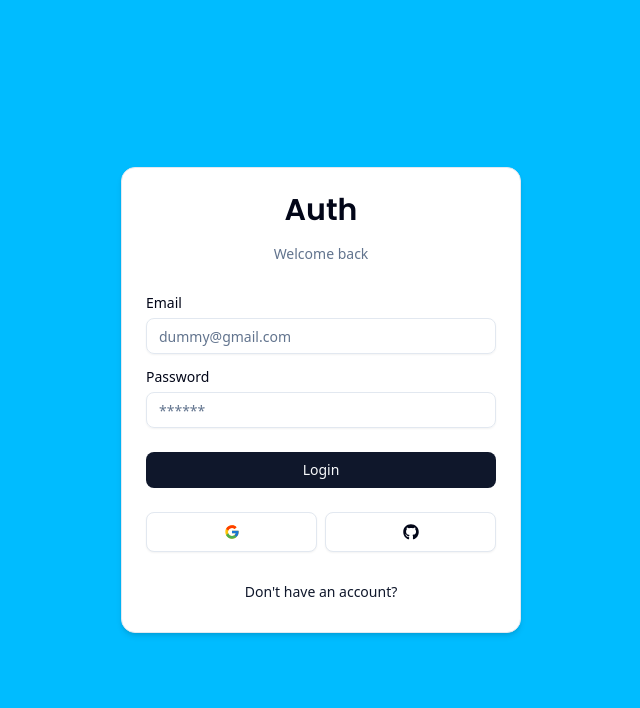
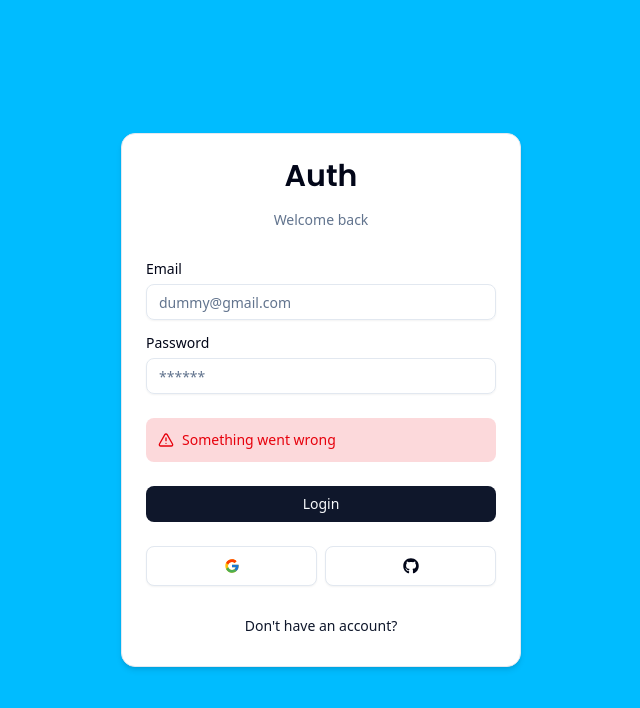
Before and after one commit to devcrafted0/auth-advance, a Next.js app: page /auth/login in a window 1280 px wide. Shown: the top 708 px of the page, without its empty margins (319-959 px from the left). Built offline with nearby package versions, Linux system fonts and the light colour scheme.

Commit message:
Form Error

```diff
--- a/components/auth/login-form.tsx
+++ b/components/auth/login-form.tsx
@@ -15,6 +15,7 @@ import {
 } from "../ui/form";
 import { Input } from "../ui/input";
 import { Button } from "../ui/button";
+import { FormError } from "../form-error";
 
 export const LoginForm = () => {
   const form = useForm<z.infer<typeof LoginSchema>>({
@@ -70,6 +71,7 @@ export const LoginForm = () => {
               )}
             />
           </div>
+          <FormError message="Something went wrong"/>
           <Button type="submit" className="w-full">
             Login
           </Button>
--- /dev/null
+++ b/components/form-error.tsx
@@ -0,0 +1,13 @@
+import { AlertTriangle } from "lucide-react";
+
+export const FormError = ({ message }: { message: string }) => {
+  if (!message) {
+    return null;
+  }
+  return (
+    <div className="bg-destructive/15 p-3 rounded-md flex items-center gap-x-2 text-sm text-destructive">
+      <AlertTriangle className="w-4 h-4" />
+      {message}
+    </div>
+  );
+};
```
